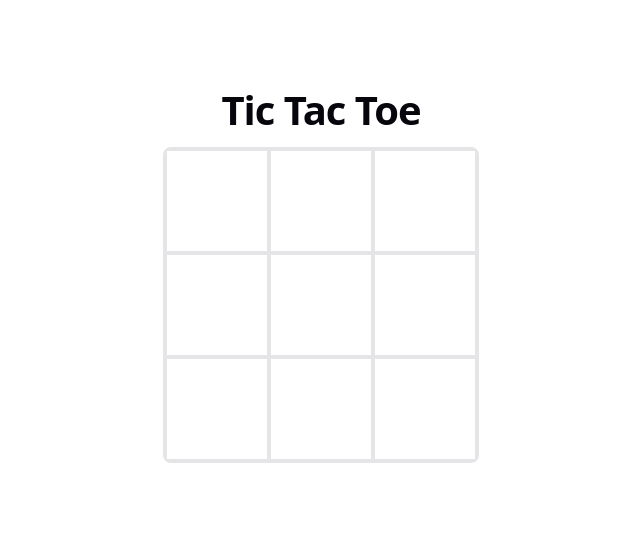
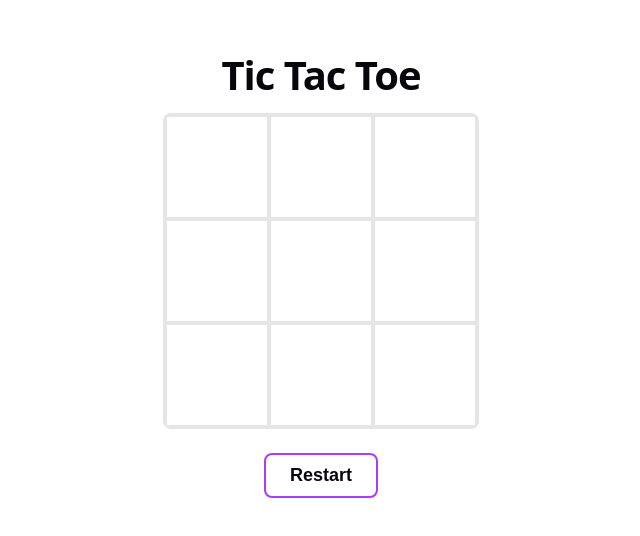
Before and after one commit to BSmick6/tic-tac-toe, a React app: page / in a window 1280 px wide. Shown: the part 120-656 px from the top of the page, without its empty margins (319-959 px from the left). Built offline with nearby package versions, Linux system fonts and the light colour scheme; the HTML template or start-up script is replaced by a standard one.

Commit message:
add restart button

```diff
--- a/src/App.css
+++ b/src/App.css
@@ -48,3 +48,19 @@
     outline-offset: -2px;
   }
 }
+
+.restart {
+  font-size: 18px;
+  font-weight: 600;
+  color: var(--text-h);
+  background: var(--bg);
+  border: 2px solid var(--accent);
+  border-radius: 8px;
+  padding: 10px 24px;
+  cursor: pointer;
+
+  &:hover,
+  &:focus-visible {
+    background: var(--accent-bg);
+  }
+}
--- a/src/App.tsx
+++ b/src/App.tsx
@@ -94,13 +94,23 @@ function Board() {
     setXIsNext(!xIsNext)
   }
 
+  function restart() {
+    setSquares(Array(9).fill(null))
+    setXIsNext(true)
+  }
+
   return (
+    <>
       <div className="board">
         {squares.map((value, i) => (
           <Square key={i} value={value} onClick={() => handleClick(i)} />
         ))}
         {result && <StrikeLine line={result.line} />}
       </div>
+      <button className="restart" onClick={restart}>
+        Restart
+      </button>
+    </>
   )
 }
 
```
Lines whose indentation alone changed are shown as unchanged.
